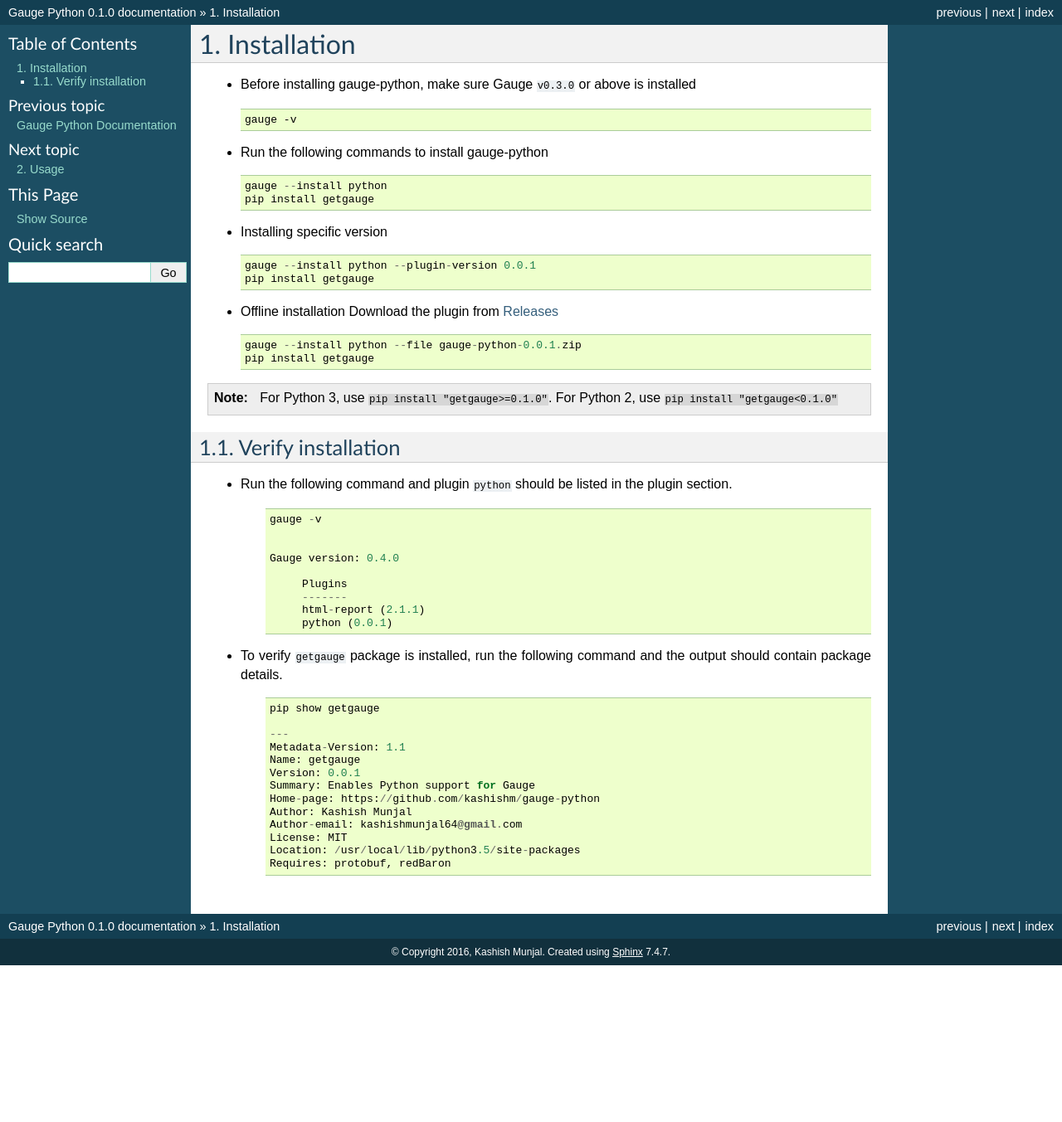
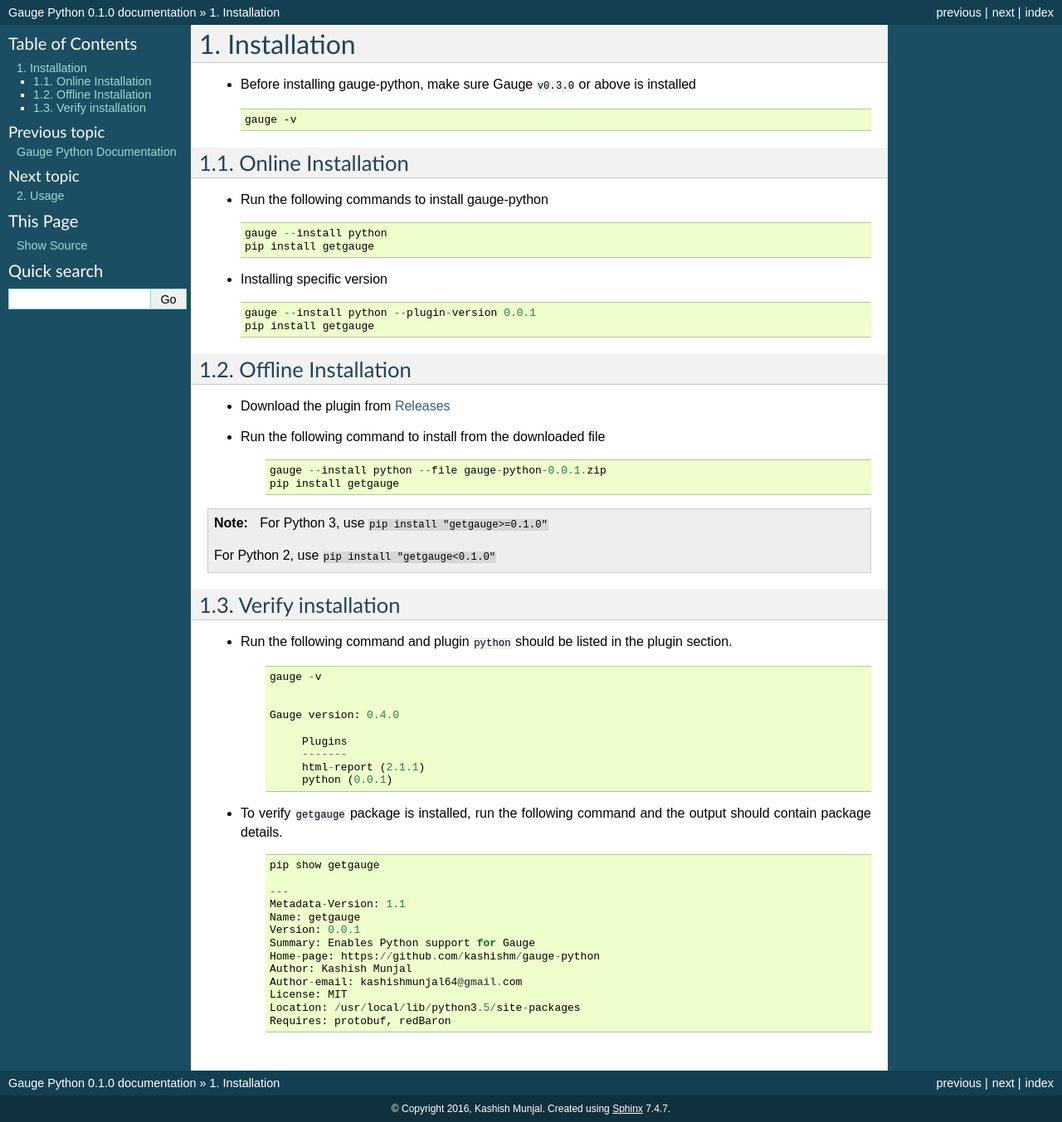
Before and after one commit to getgauge/gauge-python, a Sphinx documentation site: the page built from docs/source/installation.rst, in a window 1280 px wide. Shown: the whole page at 83% size. Built offline with Sphinx 7.4.7, drawn with Linux system fonts in a browser that asks for light colours; before the commit the page ends 1164 px from its top, so only the background shows below that.

Commit message:
Updating docs

```diff
--- a/docs/source/installation.rst
+++ b/docs/source/installation.rst
@@ -9,6 +9,9 @@
    .. code:: sh
 
        gauge -v
+
+Online Installation
+~~~~~~~~~~~~~~~~~~~
 
 -  Run the following commands to install gauge-python
 
@@ -24,17 +27,23 @@
        gauge --install python --plugin-version 0.0.1
        pip install getgauge
 
--  Offline installation Download the plugin from Releases_
+Offline Installation
+~~~~~~~~~~~~~~~~~~~~
+- Download the plugin from Releases_
     .. _Releases: https://github.com/kashishm/gauge-python/releases
 
+- Run the following command to install from the downloaded file
    ::
 
        gauge --install python --file gauge-python-0.0.1.zip
        pip install getgauge
 
 
+
 .. note::
-   For Python 3, use ``pip install "getgauge>=0.1.0"``. For Python 2, use ``pip install "getgauge<0.1.0"``
+   For Python 3, use ``pip install "getgauge>=0.1.0"``
+
+   For Python 2, use ``pip install "getgauge<0.1.0"``
 
 
 Verify installation
```
Also changed, not shown: docs/source/usage.rst (+7 -3 lines).
